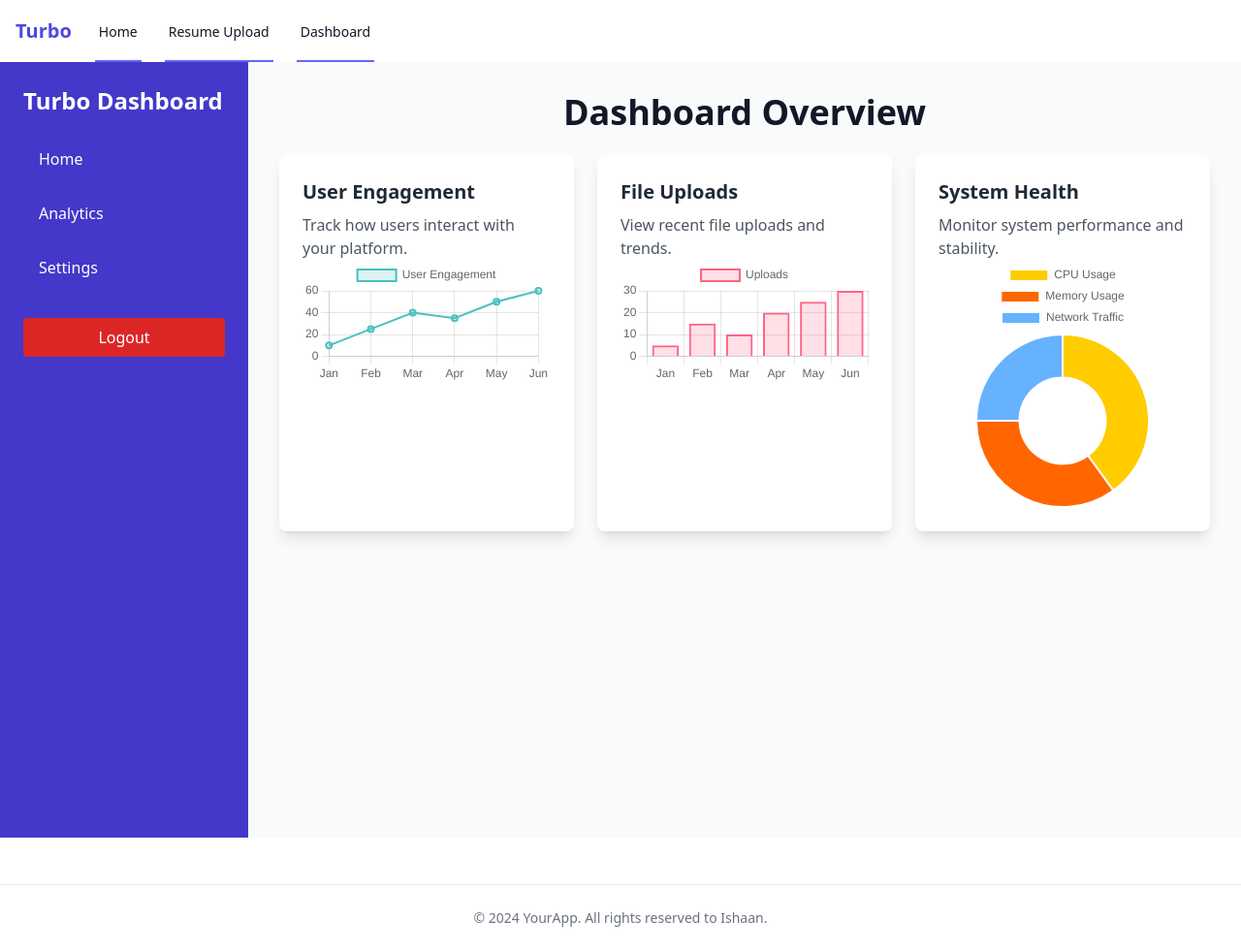
After one commit to Anshcool5/turbo-alpaca, a Django app: page /dashboard/ in a window 1280 px wide. The commit adds this page. Shown: the whole page at 97% size. Run offline with Django 5.2, Linux system fonts and the light colour scheme; some libraries are stand-ins or nearby versions.

Commit message:
dashboard nav bar

```diff
--- a/turbo/templates/upload/base.html
+++ b/turbo/templates/upload/base.html
@@ -35,7 +35,15 @@
                         </a>
                     </div>
 
+                    <div class="hidden sm:ml-6 sm:flex sm:space-x-8">
+                        <a href="{% url 'dashboard' %}"
+                        class="border-indigo-500 text-gray-900 inline-flex items-center px-1 pt-1 border-b-2 text-sm font-medium">
+                            Dashboard
+                        </a>
+                    </div>
+
                 </div>
+
 
 
 
--- /dev/null
+++ b/turbo/templates/upload/dashboard.html
@@ -0,0 +1,111 @@
+{% extends 'upload/base.html' %}
+
+{% block title %}Dashboard{% endblock %}
+
+{% block content %}
+<div class="min-h-screen bg-gray-50 flex">
+
+    <!-- Sidebar -->
+    <aside class="bg-indigo-700 text-white w-64 min-h-screen p-6 hidden sm:block">
+        <h2 class="text-2xl font-bold mb-6">Turbo Dashboard</h2>
+        <nav>
+            <ul>
+                <li class="mb-4">
+                    <a href="{% url 'home' %}" class="block py-2 px-4 rounded hover:bg-indigo-600">Home</a>
+                </li>
+                <li class="mb-4">
+                    <a href="#" class="block py-2 px-4 rounded hover:bg-indigo-600">Analytics</a>
+                </li>
+                <li class="mb-4">
+                    <a href="#" class="block py-2 px-4 rounded hover:bg-indigo-600">Settings</a>
+                </li>
+                <li class="mt-8">
+                    <form action="{% url 'logout' %}" method="POST">
+                        {% csrf_token %}
+                        <button type="submit" class="w-full py-2 px-4 rounded bg-red-600 hover:bg-red-700 text-white text-center">
+                            Logout
+                        </button>
+                    </form>
+                </li>
+            </ul>
+        </nav>
+    </aside>
+
+    <!-- Main Content -->
+    <main class="flex-1 p-8">
+        <h1 class="text-4xl font-bold text-gray-900 mb-6 text-center">Dashboard Overview</h1>
+
+        <!-- Analytics and Chart Section -->
+        <div class="grid grid-cols-1 md:grid-cols-2 lg:grid-cols-3 gap-6">
+            <div class="bg-white p-6 rounded-lg shadow-lg relative">
+                <h2 class="text-xl font-semibold text-gray-800">User Engagement</h2>
+                <p class="text-gray-600 mt-2">Track how users interact with your platform.</p>
+                <canvas id="engagementChart"></canvas>
+            </div>
+
+            <div class="bg-white p-6 rounded-lg shadow-lg relative">
+                <h2 class="text-xl font-semibold text-gray-800">File Uploads</h2>
+                <p class="text-gray-600 mt-2">View recent file uploads and trends.</p>
+                <canvas id="uploadsChart"></canvas>
+            </div>
+
+            <div class="bg-white p-6 rounded-lg shadow-lg relative">
+                <h2 class="text-xl font-semibold text-gray-800">System Health</h2>
+                <p class="text-gray-600 mt-2">Monitor system performance and stability.</p>
+                <canvas id="healthChart"></canvas>
+            </div>
+        </div>
+    </main>
+</div>
+
+<!-- Chart.js (For Data Visualizations) -->
+<script src="https://cdn.jsdelivr.net/npm/chart.js"></script>
+
+<script>
+    document.addEventListener("DOMContentLoaded", function () {
+        const ctx1 = document.getElementById("engagementChart").getContext("2d");
+        const ctx2 = document.getElementById("uploadsChart").getContext("2d");
+        const ctx3 = document.getElementById("healthChart").getContext("2d");
+
+        new Chart(ctx1, {
+            type: "line",
+            data: {
+                labels: ["Jan", "Feb", "Mar", "Apr", "May", "Jun"],
+                datasets: [{
+                    label: "User Engagement",
+                    data: [10, 25, 40, 35, 50, 60],
+                    backgroundColor: "rgba(75, 192, 192, 0.2)",
+                    borderColor: "rgba(75, 192, 192, 1)",
+                    borderWidth: 2
+                }]
+            }
+        });
+
+        new Chart(ctx2, {
+            type: "bar",
+            data: {
+                labels: ["Jan", "Feb", "Mar", "Apr", "May", "Jun"],
+                datasets: [{
+                    label: "Uploads",
+                    data: [5, 15, 10, 20, 25, 30],
+                    backgroundColor: "rgba(255, 99, 132, 0.2)",
+                    borderColor: "rgba(255, 99, 132, 1)",
+                    borderWidth: 2
+                }]
+            }
+        });
+
+        new Chart(ctx3, {
+            type: "doughnut",
+            data: {
+                labels: ["CPU Usage", "Memory Usage", "Network Traffic"],
+                datasets: [{
+                    data: [40, 35, 25],
+                    backgroundColor: ["#ffcc00", "#ff6600", "#66b2ff"]
+                }]
+            }
+        });
+    });
+</script>
+
+{% endblock %}
--- a/turbo/upload/urls.py
+++ b/turbo/upload/urls.py
@@ -23,6 +23,8 @@ urlpatterns = [
     path("query_documents/", views.query_documents, name="query_documents"),
     path("chatty/", views.chatbot_view, name="chatty"),
     path("resume/", views.upload_resume, name="resume"),
+    # Dashboard
+    path("dashboard/", views.dashboard, name="dashboard")
 
     #chatbot
 ]
--- a/turbo/upload/views.py
+++ b/turbo/upload/views.py
@@ -401,3 +401,6 @@ def chatbot_view(request):
             return JsonResponse({"response": f"An error occurred: {str(e)}"})
 
     return JsonResponse({"response": "Invalid request method."})
+
+def dashboard(request):
+    return render(request, "upload/dashboard.html")
```
